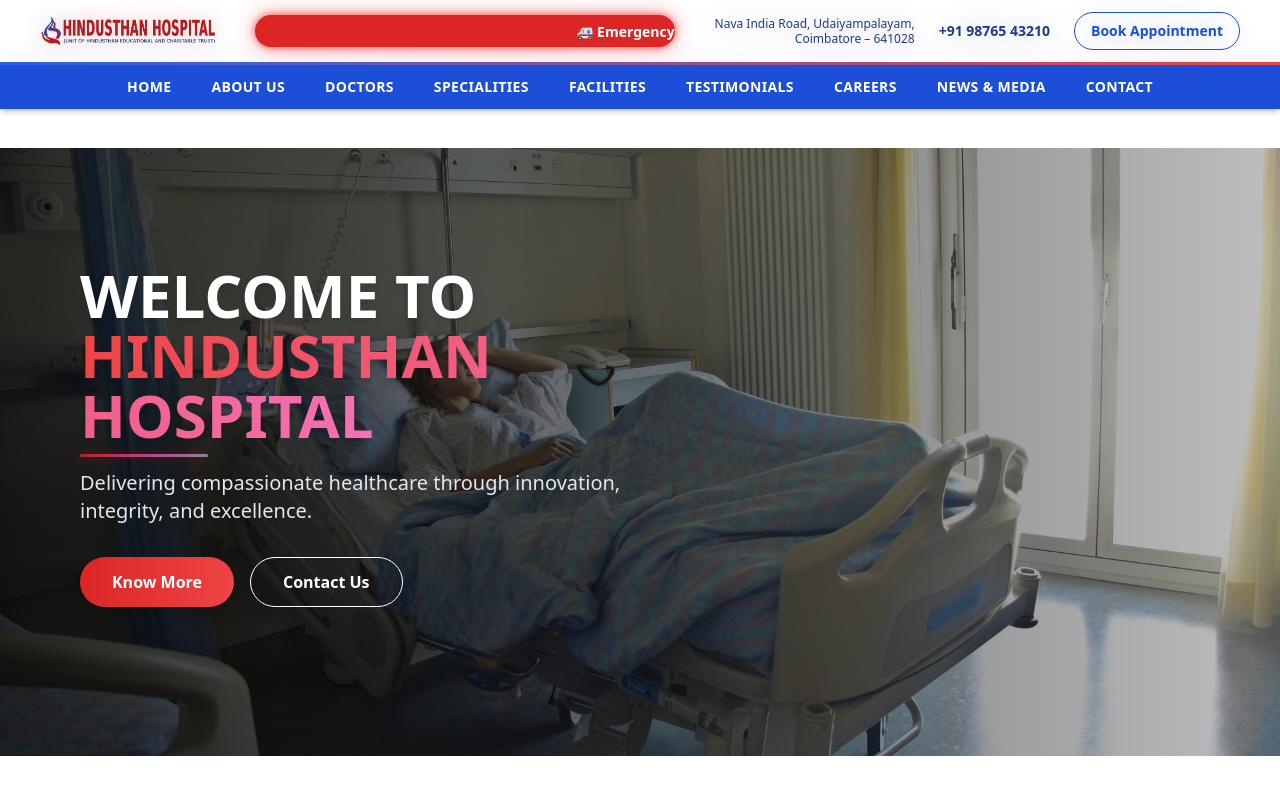
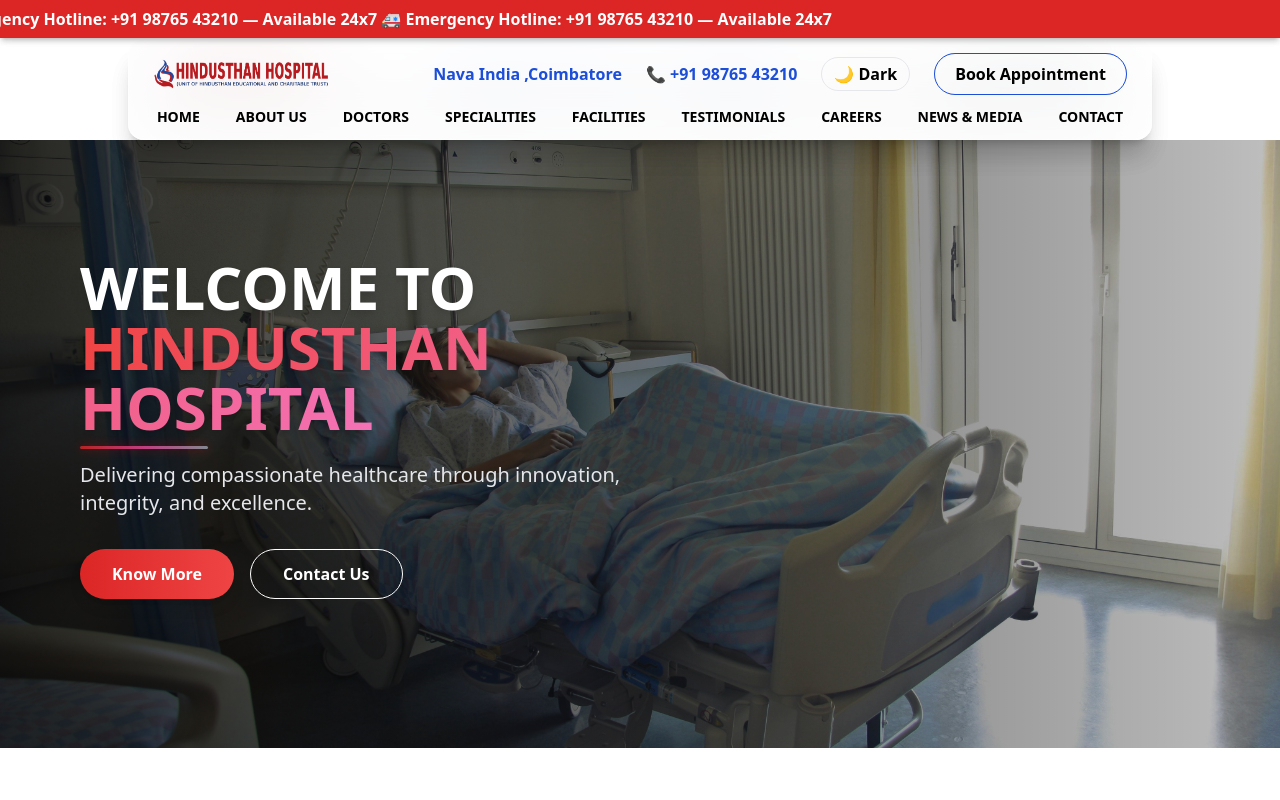
Before and after one commit to Ashok-achu/hindusthanhospital, a React (Create React App) app: page / in a window 1280 px wide. Shown: the top 800 px of the page. Built offline with nearby package versions, Linux system fonts and the light colour scheme; the HTML template or start-up script is replaced by a standard one.

Commit message:
Updated HeaderGroup UI and behavior

```diff
--- a/src/components/HeaderGroup.js
+++ b/src/components/HeaderGroup.js
@@ -1,9 +1,11 @@
 import { NavLink } from "react-router-dom";
-import { useState } from "react";
+import { useState, useEffect } from "react";
 import logo from "../assets/logo.png";
 
 export default function HeaderGroup() {
   const [menuOpen, setMenuOpen] = useState(false);
+  const [dark, setDark] = useState(() => localStorage.getItem("theme") === "dark");
+  const [shrink, setShrink] = useState(false);
 
   const navItems = [
     { label: "HOME", to: "/" },
@@ -17,142 +19,100 @@
     { label: "CONTACT", to: "/contact" },
   ];
 
+  // Save Theme
+  useEffect(() => {
+    document.documentElement.classList.toggle("dark", dark);
+    localStorage.setItem("theme", dark ? "dark" : "light");
+  }, [dark]);
+
+  // Shrink navbar on scroll
+  useEffect(() => {
+    const handleScroll = () => setShrink(window.scrollY > 50);
+    window.addEventListener("scroll", handleScroll);
+    return () => window.removeEventListener("scroll", handleScroll);
+  }, []);
 
   return (
     <>
-      <header className="fixed top-0 left-0 w-full z-50">
-
-        {/* ================================
-            TOP LAYER — GLASS BLUR EFFECT
-        ================================= */}
-        <div className="backdrop-blur-md bg-white/70 border-b-[3px] border-transparent bg-clip-padding"
-          style={{
-            borderImage: "linear-gradient(to right, #2563eb, #ef4444) 1",
-          }}>
-
-          <div className="flex flex-col md:flex-row justify-between items-center px-4 md:px-10 py-3 gap-3">
-
-            {/* LOGO */}
-            <img src={logo} className="w-36 md:w-44" />
-
-            {/* EMERGENCY BAR — with glow */}
-            {/* EMERGENCY BAR — UPDATED WITH PAUSE ON HOVER */}
-            <div
-              className="bg-red-600 text-white px-6 py-1 rounded-full shadow-lg
-             overflow-hidden w-[420px] max-w-[420px] md:w-[420px]
-             glowing emergency-bar group cursor-pointer"
-            >
-              <div className="marquee-text whitespace-nowrap font-semibold text-xs md:text-sm group-hover:[animation-play-state:paused]">
-                🚑 Emergency Hotline: +91 98765 43210 — 24x7 Ambulance
-                &nbsp;&nbsp;&nbsp; 🚑 Emergency Hotline: +91 98765 43210 — 24x7 Ambulance
-              </div>
+      {/* 🚨 Fixed Emergency Bar (Only Text Scrolls) */}
+      <div className="fixed top-0 left-0 w-full bg-red-600 text-white py-[7px] text-center z-[70] overflow-hidden shadow-md">
+        <span className="inline-block scrolling-text whitespace-nowrap font-semibold">
+          🚑 Emergency Hotline: +91 98765 43210 — Available 24x7 🚑 Emergency Hotline: +91 98765 43210 — Available 24x7
+        </span>
       </div>
 
+      {/* 🧊 Floating Glass Navbar */}
+      <header
+        className={`fixed w-[94vw] md:w-[80vw] left-1/2 -translate-x-1/2 z-[60] transition-all duration-400 backdrop-blur-2xl border border-white/30 ${
+          dark ? "bg-gray-900/60 text-white" : "bg-white/65 text-black"
+        } shadow-xl rounded-2xl ${
+          shrink ? "top-[30px] scale-[0.94]" : "top-[40px]"
+        }`}
+      >
+        <div className="flex justify-between items-center px-6 py-3">
+          <img src={logo} alt="logo" className={`transition-all ${shrink ? "w-24 md:w-32" : "w-32 md:w-44"}`} />
 
-            {/* RIGHT SIDE: ADDRESS + PHONE + BUTTON */}
-            <div className="flex flex-col md:flex-row md:items-center gap-3 md:gap-6">
+          {/* Desktop Right */}
+          <div className="hidden md:flex items-center gap-6 font-semibold">
+            <span className="text-blue-700">Nava India ,Coimbatore</span>
+            <span className="text-blue-700">📞 +91 98765 43210</span>
 
-              {/* ADDRESS */}
-              <div className="text-xs text-blue-900 leading-tight md:text-right text-center">
-                Nava India Road, Udaiyampalayam,<br />
-                Coimbatore – 641028
-              </div>
 
-              {/* PHONE */}
-              <p className="text-sm text-blue-900 font-semibold">
-                +91 98765 43210
-              </p>
-
-              {/* BUTTON */}
-              <button className="border border-blue-700 text-blue-700 px-4 py-2
-                                 rounded-full hover:bg-blue-700 hover:text-white
-                                 text-sm font-semibold transition-all duration-300">
-                Book Appointment
+            <button
+              onClick={() => setDark(!dark)}
+              className="border px-3 py-1 rounded-full hover:bg-blue-700 hover:text-white transition"
+            >
+              {dark ? "☀ Light" : "🌙 Dark"}
             </button>
 
-            </div>
-          </div>
-        </div>
-
-        {/* ================================
-            NAVBAR — Animated Underline
-        ================================= */}
-        <nav className="bg-blue-700 text-white shadow-md">
-
-          {/* DESKTOP NAV */}
-          <div className="hidden md:flex justify-center gap-10 py-3 text-sm font-semibold tracking-wide">
-            {navItems.map((item) => (
-              <NavLink
-                key={item.to}
-                to={item.to}
-                className="relative group"
-              >
-                {item.label}
-
-                {/* underline animation */}
-                <span className="absolute left-0 -bottom-1 w-0 h-[2px] bg-yellow-300 transition-all duration-300 group-hover:w-full"></span>
-              </NavLink>
-            ))}
-          </div>
-
-          {/* MOBILE NAV BUTTON */}
-          <div className="flex md:hidden justify-between items-center px-4 py-3">
-            <span className="font-bold">Menu</span>
-            <button
-              className="text-2xl"
-              onClick={() => setMenuOpen(!menuOpen)}
-            >
-              <i className={`fas ${menuOpen ? "fa-times" : "fa-bars"}`}></i>
+            <button className="border border-blue-700 px-5 py-2 rounded-full hover:bg-blue-700 hover:text-white transition">
+              Book Appointment
             </button>
           </div>
 
-          {/* MOBILE NAV */}
-          {menuOpen && (
-            <div className="md:hidden bg-blue-800 text-white px-4 py-4 flex flex-col gap-3 text-sm font-semibold">
+          {/* Mobile Menu Trigger */}
+          <button onClick={() => setMenuOpen(!menuOpen)} className="md:hidden text-3xl">
+            {menuOpen ? "✖" : "☰"}
+          </button>
+        </div>
+
+        {/* NAVIGATION */}
+        <nav className="hidden md:flex justify-center gap-9 pb-3 text-sm font-semibold">
           {navItems.map((item) => (
-                <NavLink
-                  key={item.to}
-                  to={item.to}
-                  onClick={() => setMenuOpen(false)}
-                  className="relative group"
-                >
+            <NavLink key={item.to} to={item.to} className="relative group hover:text-blue-600 transition">
               {item.label}
-                  <span className="absolute left-0 -bottom-1 w-0 h-[2px] bg-yellow-300 transition-all duration-300 group-hover:w-full"></span>
+              <span className="absolute left-0 -bottom-1 w-0 h-[3px] bg-gradient-to-r from-blue-600 to-purple-400 transition-all duration-300 group-hover:w-full rounded-full"></span>
             </NavLink>
           ))}
+        </nav>
+
+        {/* Mobile Slide Menu */}
+        {menuOpen && (
+          <div className="md:hidden bg-blue-700 text-white px-6 py-5 flex flex-col gap-4 text-lg transition">
+            {navItems.map((item) => (
+              <NavLink key={item.to} to={item.to} onClick={() => setMenuOpen(false)}>
+                {item.label}
+              </NavLink>
+            ))}
+
+            <button className="border px-4 py-2 rounded-full">Book Appointment</button>
           </div>
         )}
-
-        </nav>
-
       </header>
 
-      {/* Spacer for fixed header */}
-      <div className="pt-[10px] md:pt-[5px]"></div>
+      {/* Fix Hero Spacing */}
+      <div className="pt-[130px] md:pt-[1px]"></div>
 
-      {/* GLOWING EFFECT CSS */}
-      <style>
-        {`
-  .marquee-text {
-    display: inline-block;
-    animation: marquee 20s linear infinite;
+      {/* 🔧 CSS Animations */}
+      <style>{`
+        .scrolling-text {
+          animation: scroll 10s linear infinite;
         }
-
-  /* Pause on hover handled by group-hover */
-
-  @keyframes marquee {
-    0% { transform: translateX(100%); }
-    100% { transform: translateX(-100%); }
+        @keyframes scroll {
+          from { transform: translateX(100%); }
+          to { transform: translateX(-100%); }
         }
-
-  /* Softer Glow */
-  .glowing {
-    box-shadow: 0 0 6px rgba(255, 0, 0, 0.45),
-                0 0 12px rgba(255, 0, 0, 0.35);
-  }
-`}
-      </style>
-
+      `}</style>
     </>
   );
 }
```
Lines whose indentation alone changed are shown as unchanged.
